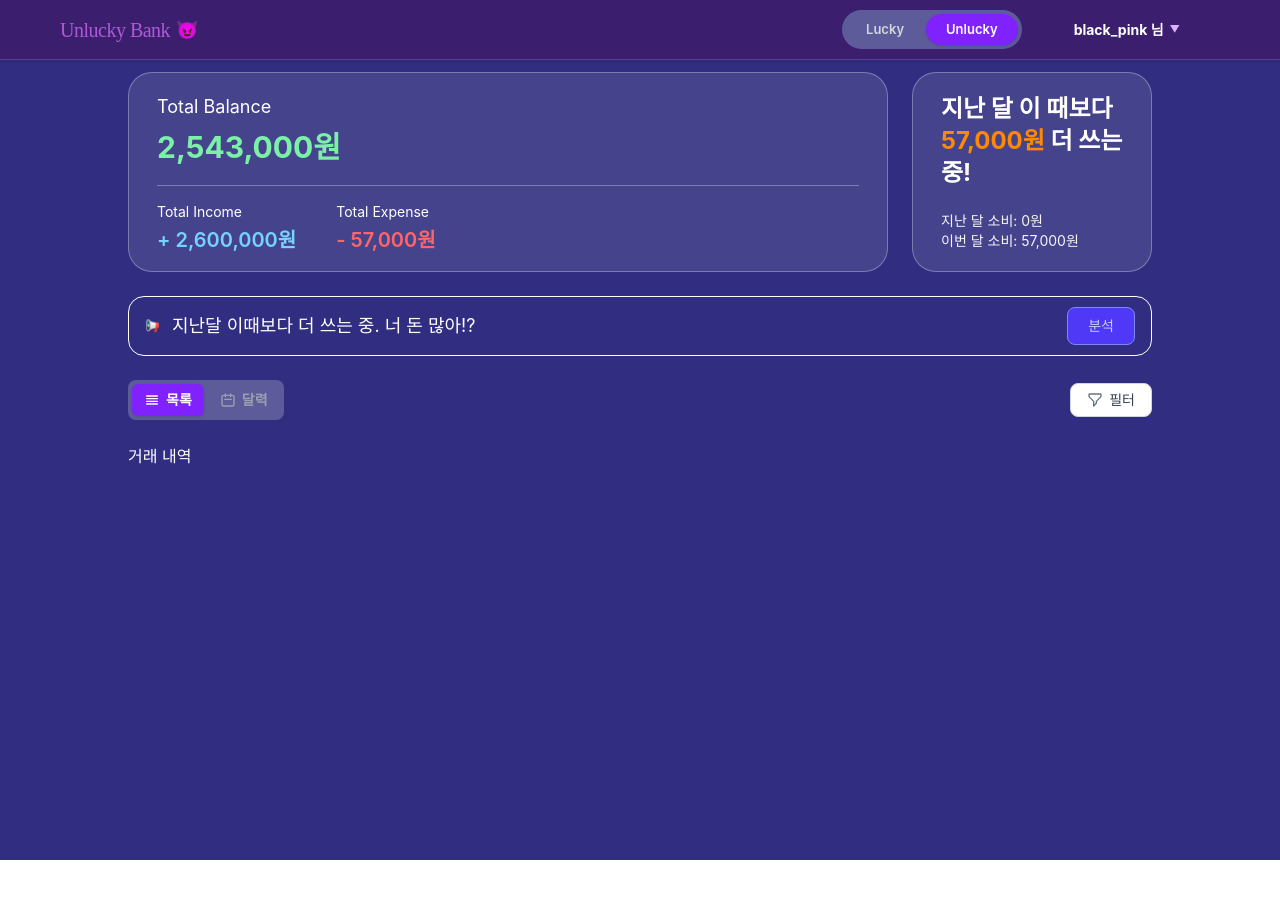
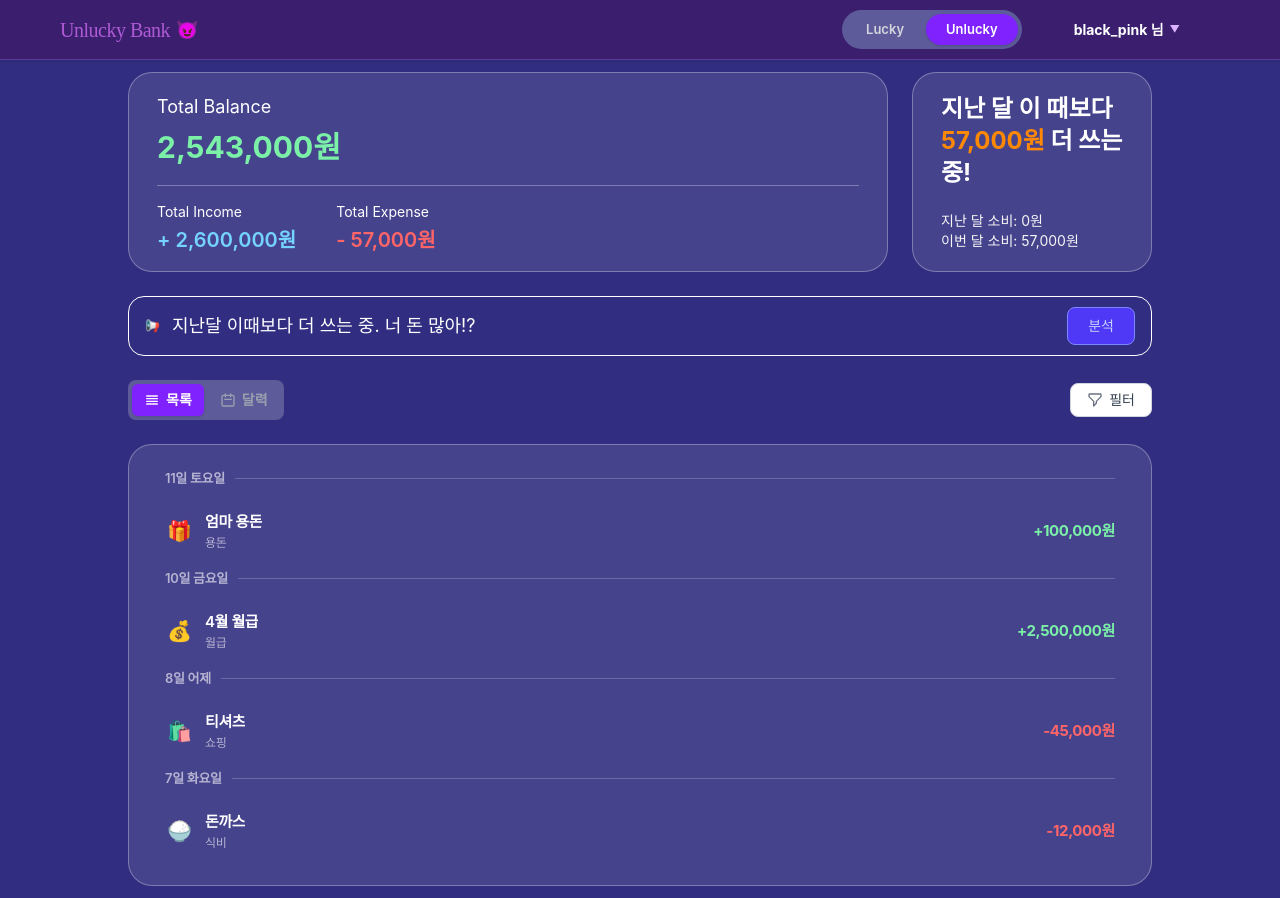
Before and after one commit to kb7-blackpink/Blackpink_AccountBook, a Vue app: page /home in a window 1280 px wide. Before the commit the page ends 860 px from the top, so only its background shows below. Built offline with nearby package versions, Linux system fonts and the light colour scheme; data requests are answered from the project's data file; a web font is replaced by a local one.

Commit message:
feat: 거래 목록 구현

```diff
--- a/src/components/dashboard/RecentTransactionList.vue
+++ b/src/components/dashboard/RecentTransactionList.vue
@@ -1,7 +1,226 @@
 <template>
-  <h2>거래 내역</h2>
+  <div
+    class="w-full rounded-[20px] border bg-white p-3 transition-colors sm:rounded-3xl sm:p-5"
+    :class="isUnlucky ? 'border-white/30 bg-white/10' : 'border-neutral-400'"
+  >
+    <!-- 로딩 -->
+    <div v-if="isLoading" class="flex justify-center items-center py-16">
+      <span class="text-sm text-neutral-400 animate-pulse">불러오는 중...</span>
+    </div>
+
+    <!-- 에러 -->
+    <div v-else-if="error" class="py-12 text-center">
+      <p class="text-sm text-red-400 mb-3">{{ error }}</p>
+      <button
+        class="text-xs text-neutral-500 underline underline-offset-2"
+        @click="fetchAll"
+      >
+        다시 시도
+      </button>
+    </div>
+
+    <!-- 빈 상태 -->
+    <p
+      v-else-if="groupedTransactions.length === 0"
+      class="py-12 text-center text-sm text-neutral-400"
+    >
+      거래 내역이 없습니다.
+    </p>
+
+    <!-- 리스트 -->
+    <template v-else>
+      <template v-for="group in groupedTransactions" :key="group.date">
+        <!-- 날짜 헤더 -->
+        <div class="flex items-center gap-2.5 px-4 pt-1 pb-2">
+          <span
+            class="shrink-0 text-[13px] font-semibold tracking-tight"
+            :class="isUnlucky ? 'text-white/60' : 'text-neutral-500'"
+          >
+            {{ group.label }}
+          </span>
+          <hr
+            class="flex-1 border-t"
+            :class="isUnlucky ? 'border-white/20' : 'text-neutral-300'"
+          />
+        </div>
+
+        <!-- 거래 아이템 -->
+        <div
+          v-for="tx in group.items"
+          :key="tx.id"
+          class="flex items-center justify-between px-4 py-3.5 last:border-b-0"
+          :class="isUnlucky ? 'border-white/10' : 'border-neutral-100'"
+        >
+          <!-- 왼쪽: 아이콘 + 텍스트 -->
+          <div class="flex items-center gap-3 min-w-0">
+            <span class="text-xl w-7 text-center shrink-0">
+              {{ categoryIcon(tx.category) }}
+            </span>
+            <div class="flex flex-col gap-0.5 min-w-0">
+              <span
+                class="text-[15px] font-semibold tracking-tight truncate"
+                :class="isUnlucky ? 'text-white' : 'text-neutral-900'"
+              >
+                {{ tx.title }}
+              </span>
+              <span
+                class="text-xs tracking-tight"
+                :class="isUnlucky ? 'text-white/60' : 'text-neutral-400'"
+              >
+                {{ tx.category }}
+              </span>
+            </div>
+          </div>
+
+          <!-- 오른쪽: 금액 -->
+          <span
+            class="shrink-0 ml-4 text-[15px] font-bold tracking-tight"
+            :class="
+              tx.type === 'income'
+                ? isUnlucky
+                  ? 'text-green-300'
+                  : 'text-green-500/80'
+                : isUnlucky
+                  ? 'text-red-400'
+                  : 'text-red-500/80'
+            "
+          >
+            {{ formatAmount(tx.amount, tx.type) }}
+          </span>
+        </div>
+      </template>
+    </template>
+  </div>
 </template>
 
-<script setup></script>
+<script setup>
+import { ref, computed, onMounted } from 'vue';
+import { useUserStore } from '@/stores/user';
 
-<style scoped></style>
+// ────────────────────────────────────────────────
+// Props
+// ────────────────────────────────────────────────
+const props = defineProps({
+  currencyUnit: {
+    type: String,
+    default: '원',
+  },
+  exchangeRate: {
+    type: Number,
+    default: 1,
+  },
+});
+
+const userStore = useUserStore();
+const isUnlucky = computed(() => userStore.mode === 'unlucky');
+
+// localStorage에서 userId 가져오도록 교체
+const TEMP_USER_ID = 'u-1';
+
+// ────────────────────────────────────────────────
+// 상태
+// ────────────────────────────────────────────────
+const transactions = ref([]);
+const categoryIconMap = ref({});
+const isLoading = ref(false);
+const error = ref(null);
+
+// ────────────────────────────────────────────────
+// json-server fetch — budget + 카테고리 동시 호출
+// ────────────────────────────────────────────────
+async function fetchAll() {
+  isLoading.value = true;
+  error.value = null;
+  try {
+    const [budgetRes, incomeRes, expenseRes] = await Promise.all([
+      fetch(`http://localhost:3000/budget?userId=${TEMP_USER_ID}`),
+      fetch('http://localhost:3000/incomeCategory'),
+      fetch('http://localhost:3000/expenseCategory'),
+    ]);
+
+    if (!budgetRes.ok) throw new Error(`서버 오류: ${budgetRes.status}`);
+    if (!incomeRes.ok) throw new Error(`서버 오류: ${incomeRes.status}`);
+    if (!expenseRes.ok) throw new Error(`서버 오류: ${expenseRes.status}`);
+
+    transactions.value = await budgetRes.json();
+
+    const incomeCategories = await incomeRes.json();
+    const expenseCategories = await expenseRes.json();
+
+    // { 카테고리명: 이모지 } 형태로 병합
+    const map = {};
+    [...incomeCategories, ...expenseCategories].forEach(({ name, icon }) => {
+      map[name] = icon;
+    });
+    categoryIconMap.value = map;
+  } catch (e) {
+    error.value = e.message;
+  } finally {
+    isLoading.value = false;
+  }
+}
+
+onMounted(fetchAll);
+
+// ────────────────────────────────────────────────
+// 날짜 유틸
+// ────────────────────────────────────────────────
+const DAY_NAMES = ['일', '월', '화', '수', '목', '금', '토'];
+
+function parseDateLabel(dateStr) {
+  const today = new Date();
+  today.setHours(0, 0, 0, 0);
+
+  const [y, m, d] = dateStr.split('-').map(Number);
+  const target = new Date(y, m - 1, d);
+  const diffDays = Math.round((today - target) / 86400000);
+
+  const dayNum = d;
+  const dayName = DAY_NAMES[target.getDay()];
+
+  if (diffDays === 0) return `${dayNum}일 오늘`;
+  if (diffDays === 1) return `${dayNum}일 어제`;
+  return `${dayNum}일 ${dayName}요일`;
+}
+
+// ────────────────────────────────────────────────
+// 날짜 내림차순 그룹핑
+// ────────────────────────────────────────────────
+const groupedTransactions = computed(() => {
+  const map = new Map();
+
+  const sorted = [...transactions.value].sort(
+    (a, b) => new Date(b.date) - new Date(a.date),
+  );
+
+  for (const tx of sorted) {
+    if (!map.has(tx.date)) map.set(tx.date, []);
+    map.get(tx.date).push(tx);
+  }
+
+  return [...map.entries()].map(([date, items]) => ({
+    date,
+    label: parseDateLabel(date),
+    items,
+  }));
+});
+
+// ────────────────────────────────────────────────
+// 금액 포맷
+// ────────────────────────────────────────────────
+function formatAmount(amount, type) {
+  const converted =
+    props.exchangeRate !== 1 ? Math.round(amount / props.exchangeRate) : amount;
+
+  const formatted = converted.toLocaleString('ko-KR');
+  const sign = type === 'expense' ? '-' : '+';
+
+  return props.currencyUnit === '원'
+    ? `${sign}${formatted}원`
+    : `${sign}${formatted} ${props.currencyUnit}`;
+}
+
+function categoryIcon(name) {
+  return categoryIconMap.value[name] ?? '📌';
+}
+</script>
```
